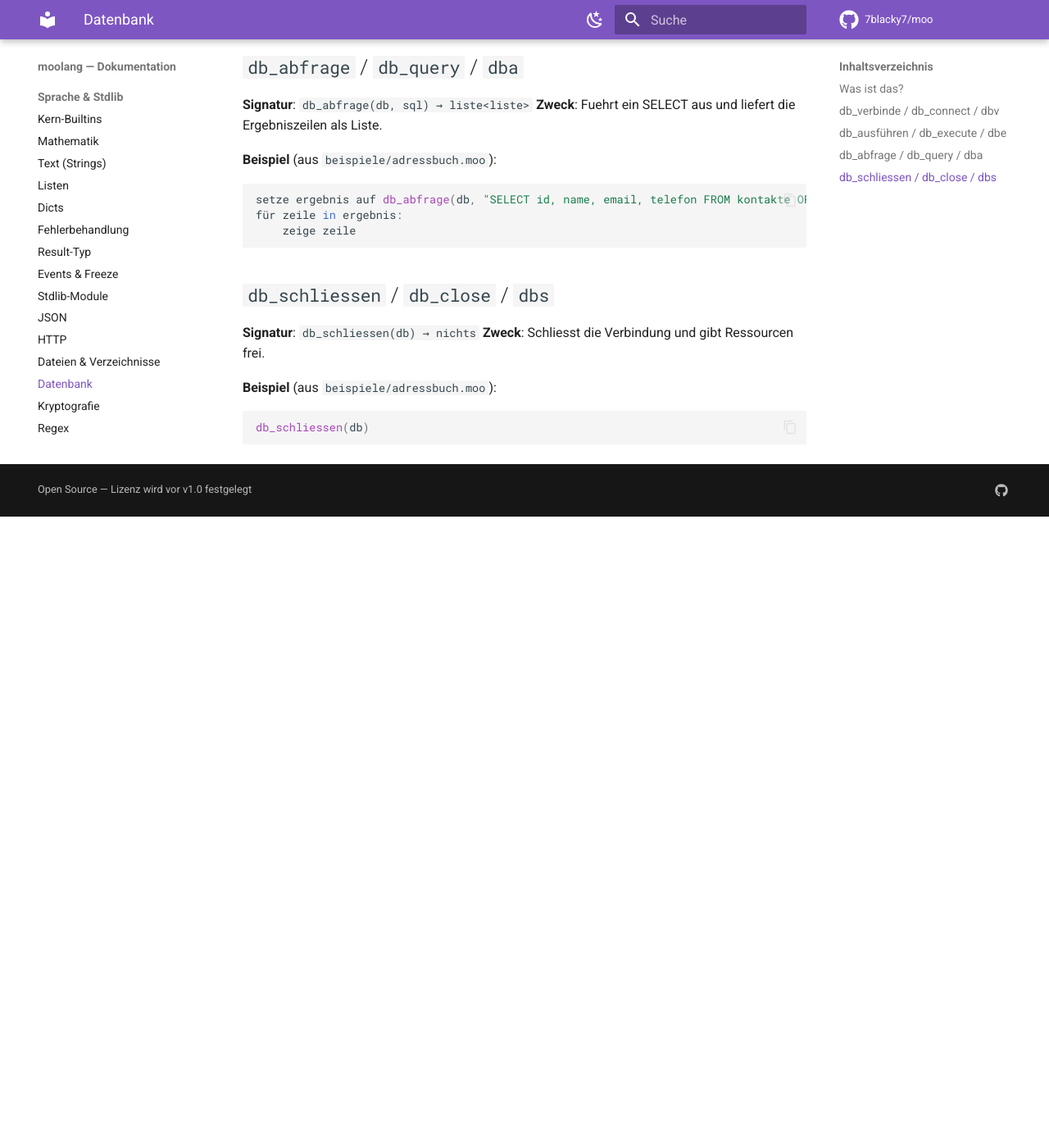
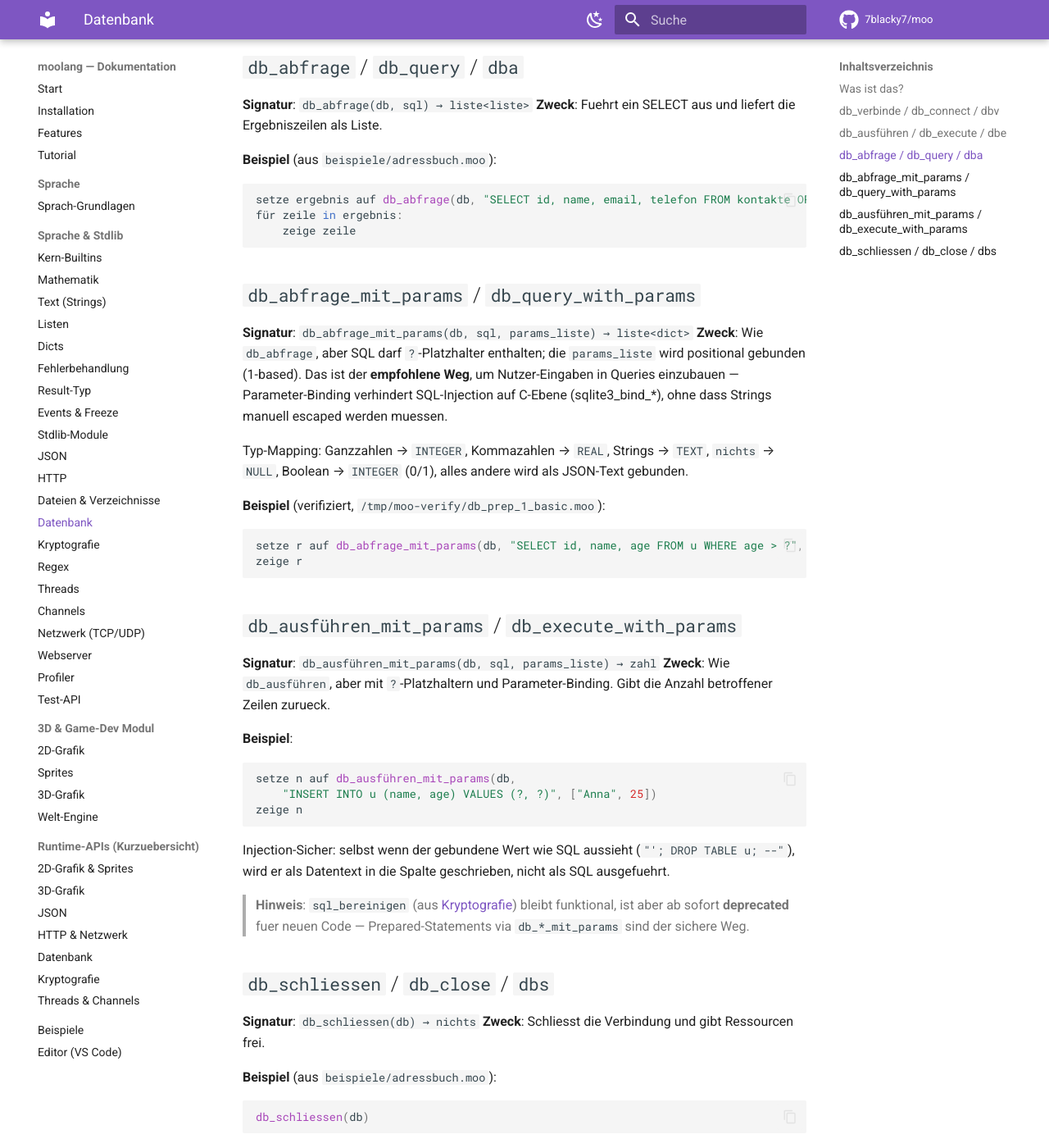
Before and after one commit to 7blacky7/moolang-docs, an MkDocs documentation site: the page built from docs/referenz/datenbank.md, in a window 1280 px wide and 1400 px high, scrolled down 875 px. Shown: the whole window at 82% size. Built offline with MkDocs 1.6.1 and Material for MkDocs 9.7.7, drawn with Linux system fonts in a browser that asks for light colours; comment, search, counter and statistics services are not loaded; before the commit the page ends 1505 px from its top, so only the background shows below that.

Commit message:
docs(datenbank): db_*_mit_params API + sql_bereinigen deprecation-hinweis
Ergaenzt in referenz/datenbank.md:
- db_abfrage_mit_params / db_query_with_params
- db_ausfuehren_mit_params / db_execute_with_params
- Typ-Mapping-Tabelle (Integer/Real/Text/NULL)
- Injection-sicher-Beispiel
- Hinweis: sql_bereinigen bleibt funktional, aber deprecated fuer neuen Code

Passt zu moo commit 27225ed (prio3c additive with_params API).

Co-Authored-By: Claude Opus 4.6 (1M context) <noreply@anthropic.com>

````diff
--- a/docs/referenz/datenbank.md
+++ b/docs/referenz/datenbank.md
@@ -39,6 +39,45 @@ für zeile in ergebnis:
     zeige zeile
 ```
 
+## `db_abfrage_mit_params` / `db_query_with_params`
+
+**Signatur**: `db_abfrage_mit_params(db, sql, params_liste) → liste<dict>`
+**Zweck**: Wie `db_abfrage`, aber SQL darf `?`-Platzhalter enthalten; die
+`params_liste` wird positional gebunden (1-based). Das ist der **empfohlene
+Weg**, um Nutzer-Eingaben in Queries einzubauen — Parameter-Binding verhindert
+SQL-Injection auf C-Ebene (sqlite3_bind_*), ohne dass Strings manuell escaped
+werden muessen.
+
+Typ-Mapping: Ganzzahlen → `INTEGER`, Kommazahlen → `REAL`, Strings → `TEXT`,
+`nichts` → `NULL`, Boolean → `INTEGER` (0/1), alles andere wird als JSON-Text
+gebunden.
+
+**Beispiel** (verifiziert, `/tmp/moo-verify/db_prep_1_basic.moo`):
+```moo
+setze r auf db_abfrage_mit_params(db, "SELECT id, name, age FROM u WHERE age > ?", [26])
+zeige r
+```
+
+## `db_ausführen_mit_params` / `db_execute_with_params`
+
+**Signatur**: `db_ausführen_mit_params(db, sql, params_liste) → zahl`
+**Zweck**: Wie `db_ausführen`, aber mit `?`-Platzhaltern und Parameter-Binding.
+Gibt die Anzahl betroffener Zeilen zurueck.
+
+**Beispiel**:
+```moo
+setze n auf db_ausführen_mit_params(db,
+    "INSERT INTO u (name, age) VALUES (?, ?)", ["Anna", 25])
+zeige n
+```
+
+Injection-Sicher: selbst wenn der gebundene Wert wie SQL aussieht (`"'; DROP TABLE u; --"`),
+wird er als Datentext in die Spalte geschrieben, nicht als SQL ausgefuehrt.
+
+> **Hinweis**: `sql_bereinigen` (aus [Kryptografie](krypto.md)) bleibt funktional, ist
+> aber ab sofort **deprecated** fuer neuen Code — Prepared-Statements via
+> `db_*_mit_params` sind der sichere Weg.
+
 ## `db_schliessen` / `db_close` / `dbs`
 
 **Signatur**: `db_schliessen(db) → nichts`
````
